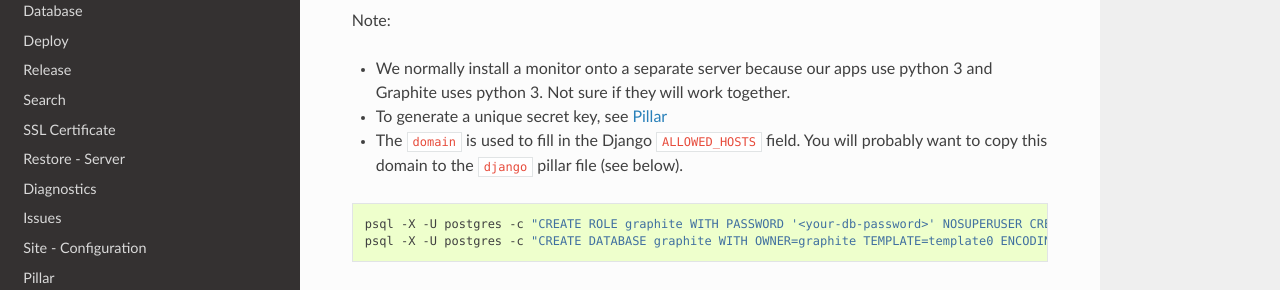
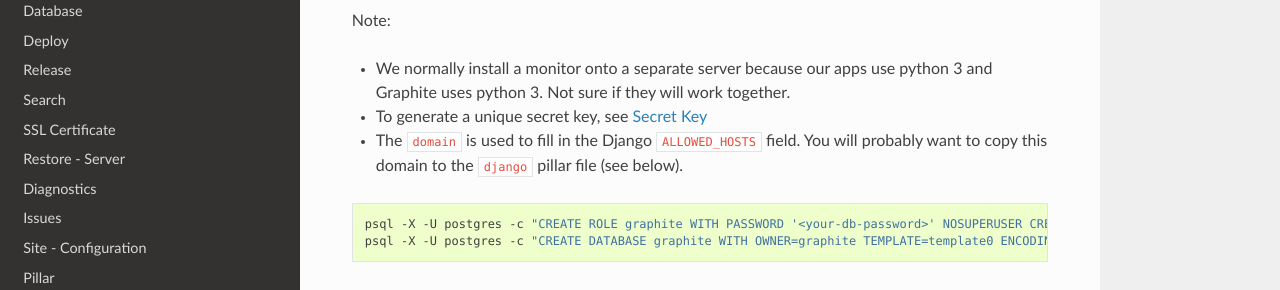
Before and after one commit to pkimber/old-docs-migrated-to-gitlab, a Sphinx documentation site: the page built from source/monitor.rst, in a window 1280 px wide and 900 px high. Shown: the part 390-680 px from the top of the window. Built offline with Sphinx 7.4.7 and the Read the Docs theme 2.0.0, drawn with Linux system fonts in a browser that asks for light colours.

Commit message:
ref secret key

```diff
--- a/source/monitor.rst
+++ b/source/monitor.rst
@@ -20,7 +20,7 @@ Note:
 
 - We normally install a monitor onto a separate server because our apps use
   python 3 and Graphite uses python 3.  Not sure if they will work together.
-- To generate a unique secret key, see :doc:`salt-pillar`
+- To generate a unique secret key, see :ref:`generate_secret_key`
 - The ``domain`` is used to fill in the Django ``ALLOWED_HOSTS`` field.  You
   will probably want to copy this domain to the ``django`` pillar file (see
   below).
--- a/source/salt-pillar.rst
+++ b/source/salt-pillar.rst
@@ -77,6 +77,8 @@ pip and devpi
 
 :doc:`devpi`
 
+.. _generate_secret_key:
+
 Secret Key
 ----------
 
```
